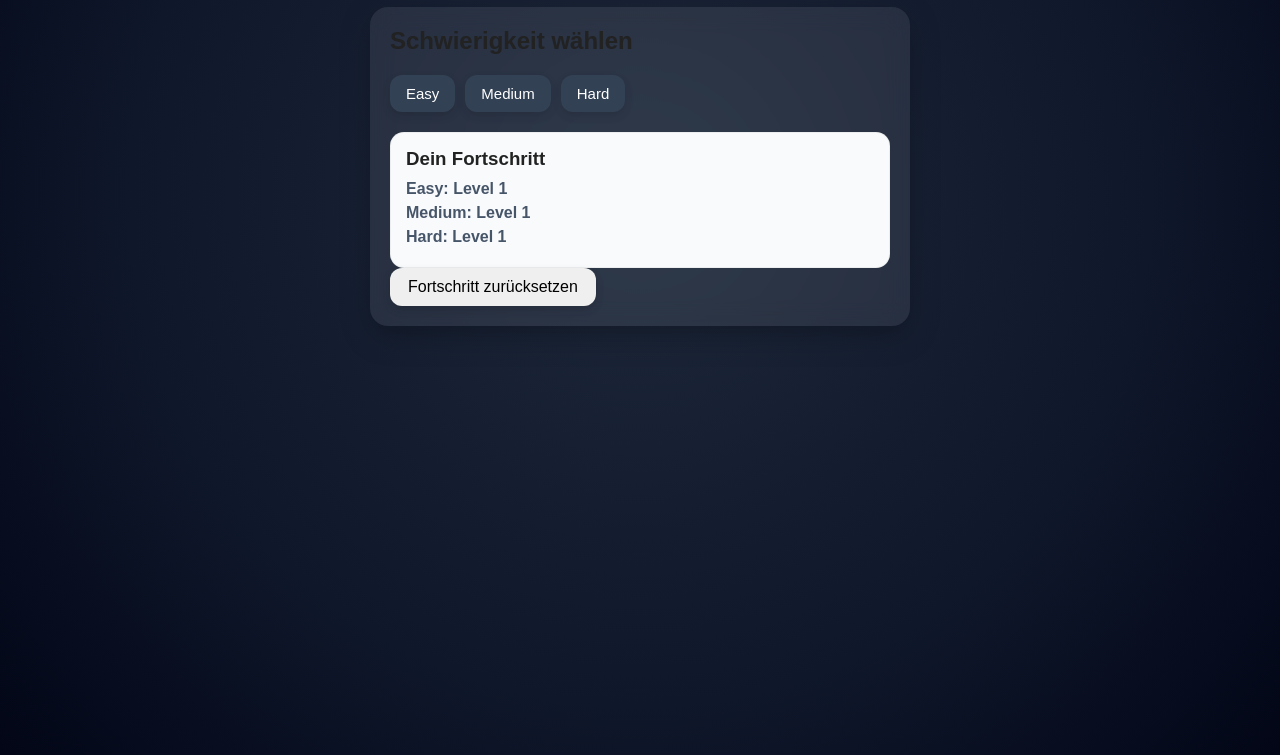
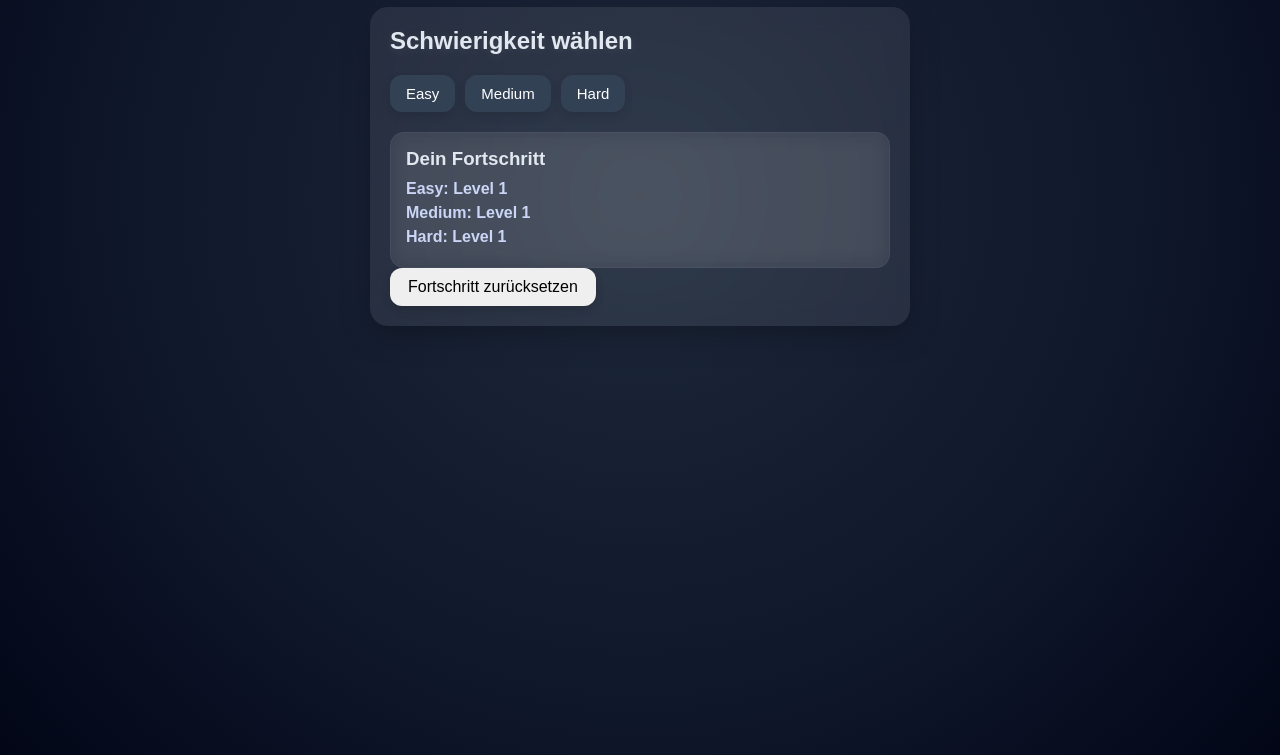
Before and after one commit to mathemalte/LineDrawGame, a plain HTML site: page index.html in a window 1280 px wide. Shown: the part 45-800 px from the top of the page. Drawn offline with Linux system fonts and the light colour scheme.

Commit message:
beauty fixes

```diff
--- a/style.css
+++ b/style.css
@@ -265,10 +265,15 @@ button:active {
   color: #e2e8f0;
 }
 
+#menu-screen h2 {
+  color: #f1f5f9;
+  text-shadow: 0 2px 10px rgba(255,255,255,0.1);
+}
+
 #menu-screen h2,
 #menu-screen h3 {
   margin-top: 0;
-  color: #222;
+  color: #e2e8f0;
 }
 
 .menu-section {
@@ -303,21 +308,22 @@ button:active {
 
 #scoreboard {
   margin-top: 20px;
-  background: #f8fafc;
+  background: rgba(255, 255, 255, 0.06);
+  backdrop-filter: blur(10px);
   padding: 16px;
   border-radius: 14px;
-  box-shadow: inset 0 0 0 1px rgba(0, 0, 0, 0.05);
+  box-shadow: inset 0 0 0 1px rgba(255,255,255,0.05);
 }
 
 #scoreboard h3 {
   margin: 0 0 10px 0;
-  color: #222;
+  color: #e2e8f0;
 }
 
 #scoreboard p {
   margin: 6px 0;
   font-size: 16px;
-  color: #475569;
+  color: #cbd5f5;
   font-weight: 600;
 }
 
```
